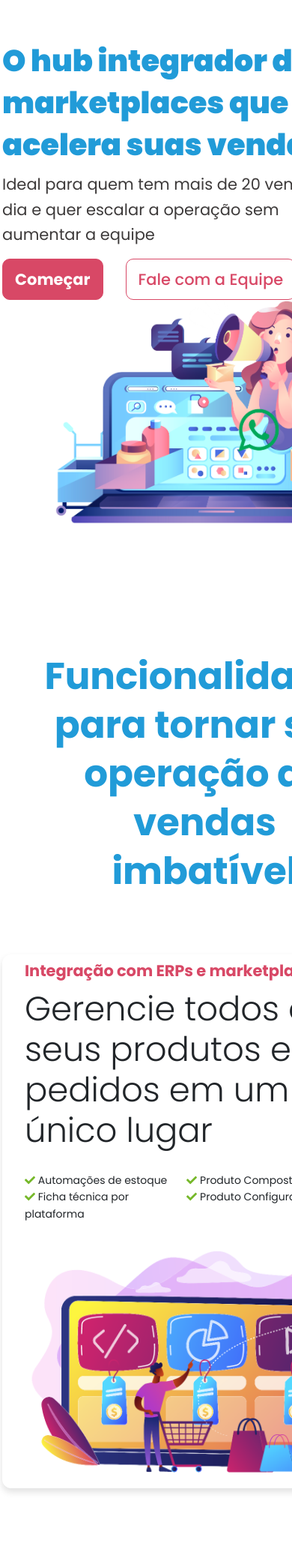
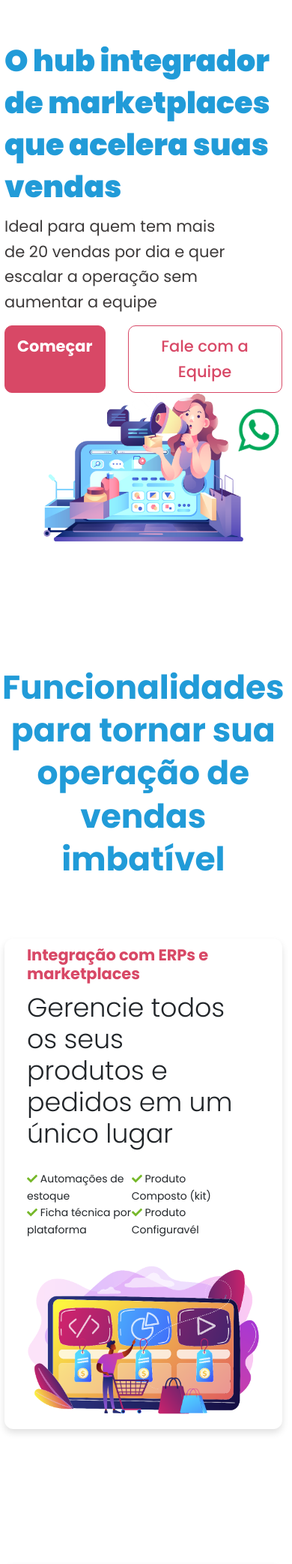
Before and after one commit to ralfguv/GoLess, a PHP site: page / in a window 390 px wide; the page is wider, and only the part inside the window is pictured. Shown: the part 90-2176 px from the top of that part at 75% size. Run offline with PHP 8.4, Linux system fonts and the light colour scheme; some libraries are stand-ins or nearby versions.

Commit message:
Ajuste responsividade

```diff
--- a/css/footer.css
+++ b/css/footer.css
@@ -15,6 +15,7 @@
 
 .gi-footer a {
     font-size: 14px;
+    color: white;
 }
 
 .gi-footer-infos {
--- a/css/index.css
+++ b/css/index.css
@@ -441,6 +441,20 @@ section.gi-subtitulo h2 {
         font-size: 40px;
     }
 
+    body{
+        padding-top: -1 ;
+    }
+
+    header.gi-header {
+        position: absolute;
+    }
+
+    main.gi-main {
+        margin: 0 3px 0 3px;
+        flex:0 0 95vw;
+        width: 95vw;
+    }
+
 }
 
 @media only screen and (max-width: 804px) {
@@ -452,7 +466,7 @@ section.gi-subtitulo h2 {
     #CloseMenu {
         position: fixed;
         right: 15px;
-        top: 40px;
+        top: 25px;
     }
 
     #OpenMenu {
@@ -516,6 +530,28 @@ section.gi-subtitulo h2 {
         text-align: center;
         padding: 0;
         margin: 0;
+        width: 100vw;
+    }
+
+    .imagem-info-dash img {
+        height: 200px;
+    }
+
+    .gi-chamada_img img {
+        height: 200px;
+    }
+
+    section.gi-subtitulo h2 {
+        font-size: 44px;
+        width: 100vw;
+    }
+
+    .quadros-info h4 {
+        font-size: 35px;
+    }
+
+    nav a {
+        color: black;
     }
 
 }
--- a/index.html
+++ b/index.html
@@ -2,7 +2,7 @@
 <html lang="pt-br">
   <head>
     <meta charset="UTF-8" />
-    <meta name="viewport" content="width=device-width, initial-scale=1.0" />
+    <meta name="viewport" content="width=device-width, initial-scale=1.0"/>
     <meta
       name="description"
       content="Soluções e Integrações que Conectam Seu E-commerce aos Maiores Marketplaces do Brasil. Crie Anúncios nos Maiores Marketplaces em um Único Lugar"
@@ -29,10 +29,10 @@
 
       <nav id="menu">
         <button id="CloseMenu">X</button>
-        <a href="#">Home</a>
-        <a href="#">Integrações</a>
-        <a href="#">Planos</a>
-        <a href="./views/login.html">Seu Painel</a>
+        <a id="menulink" href="#">Home</a>
+        <a id="menulink" href="#">Integrações</a>
+        <a id="menulink" href="#">Planos</a>
+        <a id="menulink" href="./views/login.html">Seu Painel</a>
       </nav>
     </header>
 
--- a/js/index.js
+++ b/js/index.js
@@ -9,6 +9,7 @@ OpenMenu.addEventListener('click', () => {
         menu.style.opacity = '1'
 
         menu.style.right = '0'
+
     }, 10)
 })
 
--- a/views/register.html
+++ b/views/register.html
@@ -38,9 +38,9 @@
                   <input type="password" id="password" class="form-control" aria-describedby="passwordHelpBlock" placeholder="Insira Senha" required>
                 </div>
                 <div class="form-group">
-                    <label for="password-confirm" class="form-label">Confirmar Senha</label>
-                    <input type="password" id="password-confirm" class="form-control" aria-describedby="passwordHelpBlock" placeholder="Confirme sua Senha" required>
-                  </div>
+                  <label for="password-confirm" class="form-label">Confirmar Senha</label>
+                  <input type="password" id="password-confirm" class="form-control" aria-describedby="passwordHelpBlock" placeholder="Confirme sua Senha" required>
+                </div>
                   <button class=btn type="submit">Cadastrar</button>
             </form>
         </div>
```
Also changed, not shown: css/Hub/register.css (+7 -0 lines).
